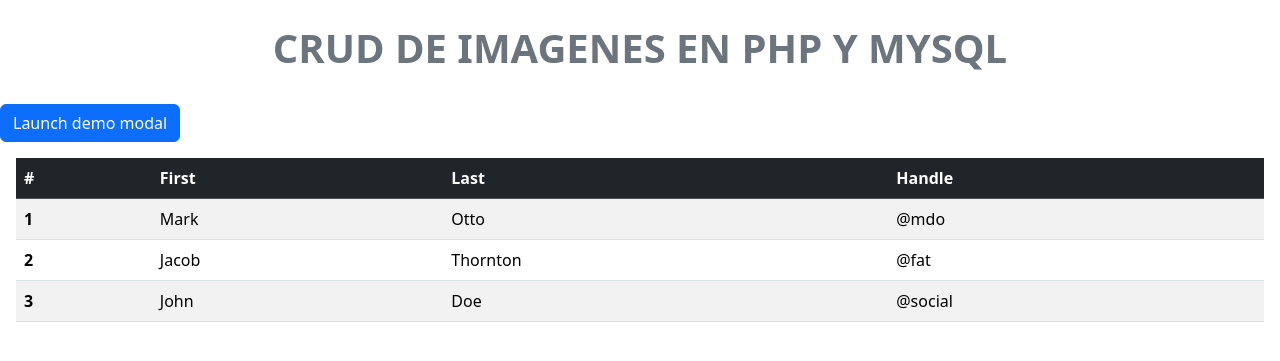
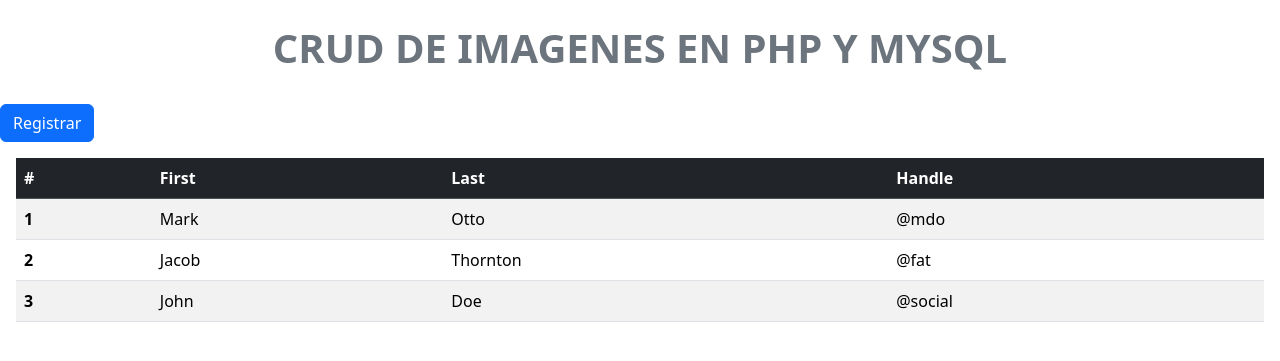
Before and after one commit to devos10/crud_imagenes, a PHP site: page / in a window 1280 px wide. Shown: the top 361 px of the page. Run offline with PHP 8.4, Linux system fonts and the light colour scheme.

Commit message:
modal inicial

```diff
--- a/index.php
+++ b/index.php
@@ -13,7 +13,7 @@
     <h1 class="text-center text-secondary fw-bold p-4">CRUD DE IMAGENES EN PHP Y MYSQL</h1>
     <!-- Button trigger modal -->
     <button type="button" class="btn btn-primary" data-bs-toggle="modal" data-bs-target="#exampleModal">
-  Launch demo modal
+        Registrar
     </button>
 
     <!-- Modal -->
```
Lines whose indentation alone changed are shown as unchanged.
